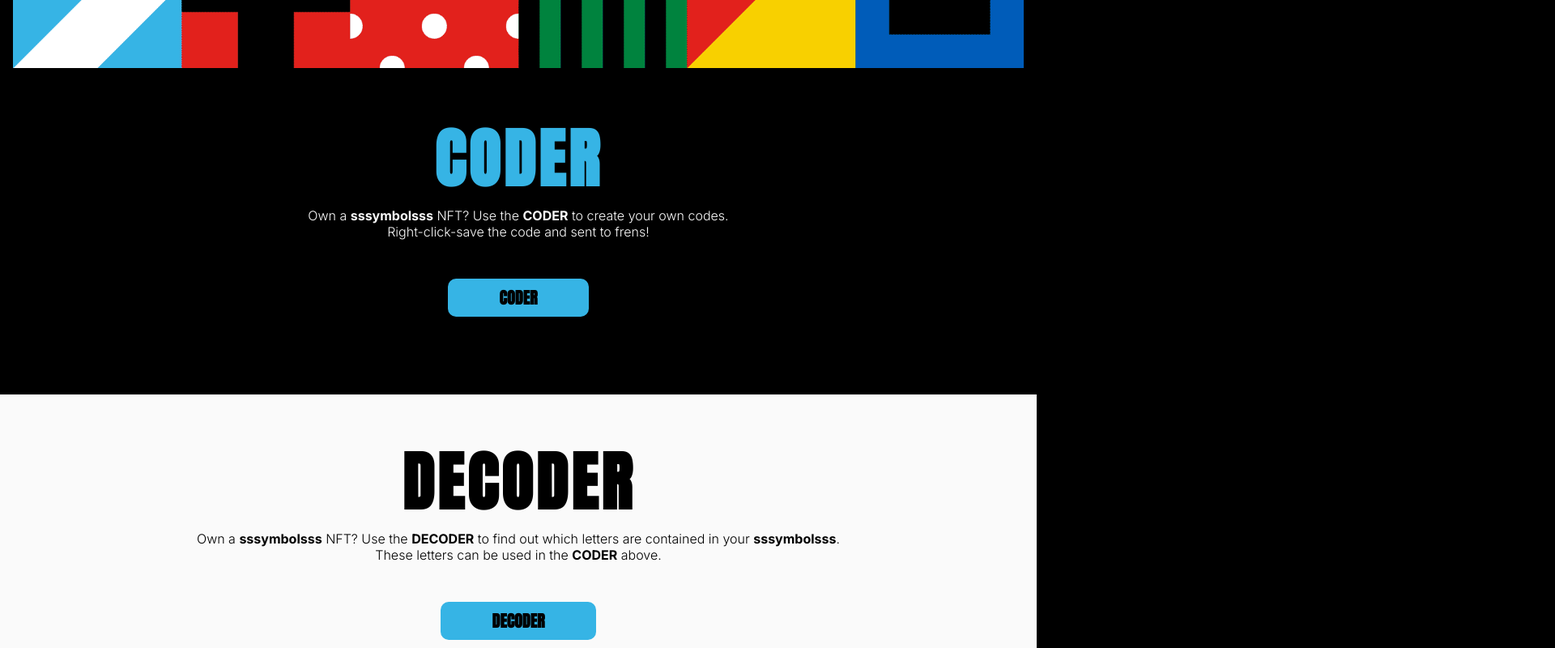
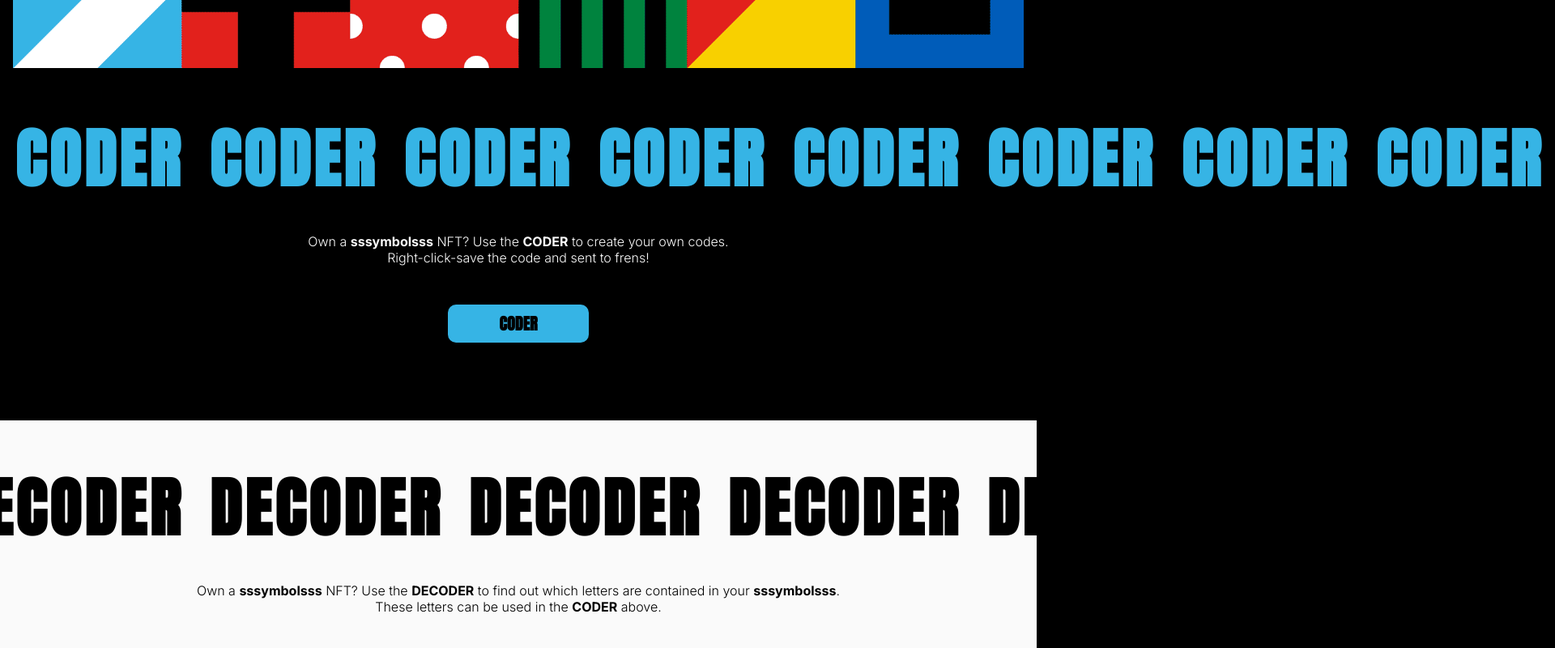
Before and after one commit to maxdevocht/sssymbolsss, a React (Vite) app: page / in a window 1280 px wide. Shown: the part 400-1200 px from the top of the page at 81% size, 1920 px wide, since content can reach past the window. Built offline with nearby package versions, Linux system fonts and the light colour scheme.

Commit message:
Update
Added infinity scroller

```diff
--- a/src/components/Coder.jsx
+++ b/src/components/Coder.jsx
@@ -3,7 +3,25 @@ import React from "react";
 export default function Coder() {
     return (
         <section className="coder">
-            <h1 className="title blue">CODER</h1>
+            {/* <h1 className="title blue">CODER</h1> */}
+            <div className="coder__list">
+                <div className="wrapper1">
+                    <h1 className="title blue">CODER</h1>
+                    <h1 className="title blue">CODER</h1>
+                    <h1 className="title blue">CODER</h1>
+                    <h1 className="title blue">CODER</h1>
+                    <h1 className="title blue">CODER</h1>
+                    <h1 className="title blue">CODER</h1>
+                    <h1 className="title blue">CODER</h1>
+                    <h1 className="title blue">CODER</h1>
+                    <h1 className="title blue">CODER</h1>
+                    <h1 className="title blue">CODER</h1>
+                    <h1 className="title blue">CODER</h1>
+                    <h1 className="title blue">CODER</h1>
+                    <h1 className="title blue">CODER</h1>
+                    <h1 className="title blue">CODER</h1>
+                </div>
+            </div>
             <p className="description">Own a <span>sssymbolsss</span> NFT? Use the <span>CODER</span> to create your own codes.<br />
             Right-click-save the code and sent to frens!</p>
             <button className="btn">CODER</button>
--- a/src/components/Decoder.jsx
+++ b/src/components/Decoder.jsx
@@ -3,7 +3,24 @@ import React from "react";
 export default function Decoder() {
     return (
         <section className="decoder">
-            <h1 className="title black">DECODER</h1>
+            <div className="coder__list">
+                <div className="wrapper2">
+                    <h1 className="title black">DECODER</h1>
+                    <h1 className="title black">DECODER</h1>
+                    <h1 className="title black">DECODER</h1>
+                    <h1 className="title black">DECODER</h1>
+                    <h1 className="title black">DECODER</h1>
+                    <h1 className="title black">DECODER</h1>
+                    <h1 className="title black">DECODER</h1>
+                    <h1 className="title black">DECODER</h1>
+                    <h1 className="title black">DECODER</h1>
+                    <h1 className="title black">DECODER</h1>
+                    <h1 className="title black">DECODER</h1>
+                    <h1 className="title black">DECODER</h1>
+                    <h1 className="title black">DECODER</h1>
+                    <h1 className="title black">DECODER</h1>
+                </div>
+            </div>
             <p className="description2">Own a <span>sssymbolsss</span> NFT? Use the <span>DECODER</span> to find out which letters are contained in your <span>sssymbolsss</span>.<br /> These letters can be used in the <span>CODER</span> above.</p>
             <button className="btn">DECODER</button>
         </section>
--- a/src/index.css
+++ b/src/index.css
@@ -104,6 +104,33 @@ body {
   align-items: center;
   justify-content: center;
   margin-bottom: 3rem;
+}
+
+.coder__list {
+  overflow: hidden;
+  margin-bottom: 2rem;
+}
+
+.wrapper1 {
+  display: grid;
+  grid-auto-flow: column;
+  grid-auto-columns: 15rem;
+  justify-items: stretch;
+  animation: scroll 15s linear infinite;
+}
+
+.wrapper2 {
+  display: grid;
+  grid-auto-flow: column;
+  grid-auto-columns: 20rem;
+  justify-items: stretch;
+  animation: scroll 15s linear infinite;
+}
+
+@keyframes scroll {
+  to {
+    translate: calc(-4 * 15rem);
+  }
 }
 
 .title {
```
